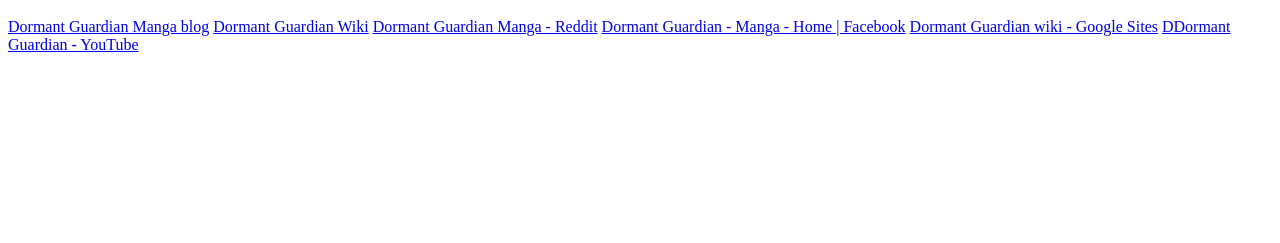
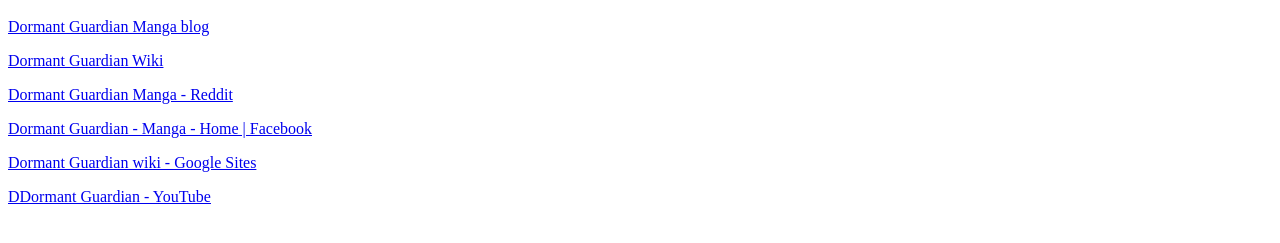
Before and after one commit to dormant-guardian/dormant-guardian-, a plain HTML site: page index.html in a window 1280 px wide. Shown: the part 165-408 px from the top of the page. Drawn offline with Linux system fonts and the light colour scheme.

Commit message:
Update index.html

```diff
--- a/index.html
+++ b/index.html
@@ -21,12 +21,12 @@
  <h1>Dormant guardian chapter list:</h1>
 
  <h1>Links</h1>
-  <a href="https://dormantguardian.blogspot.com/">Dormant Guardian Manga blog</a>
-  <a href="dormant-guardian.wikia.com/wiki/Dormant_Guardian">Dormant Guardian Wiki</a>
-  <a href="https://www.reddit.com/r/DormantGuardianManga/">Dormant Guardian Manga - Reddit</a>
-  <a href="https://www.facebook.com/Dormant-Guardian-Manga-1398413480247217/">Dormant Guardian - Manga - Home | Facebook</a>
-  <a href="https://sites.google.com/site/dormantguardianwiki/">Dormant Guardian wiki - Google Sites</a>
-  <a href="https://www.youtube.com/channel/UC7jS5AvhXwWwT5JHSYfCRyA">DDormant Guardian - YouTube</a>
+    <p><a href="https://dormantguardian.blogspot.com/">Dormant Guardian Manga blog</a></p>
+  <p><a href="dormant-guardian.wikia.com/wiki/Dormant_Guardian">Dormant Guardian Wiki</a></p>
+  <p><a href="https://www.reddit.com/r/DormantGuardianManga/">Dormant Guardian Manga - Reddit</a></p>
+  <p><a href="https://www.facebook.com/Dormant-Guardian-Manga-1398413480247217/">Dormant Guardian - Manga - Home | Facebook</a></p>
+  <p><a href="https://sites.google.com/site/dormantguardianwiki/">Dormant Guardian wiki - Google Sites</a></p>
+  <p><a href="https://www.youtube.com/channel/UC7jS5AvhXwWwT5JHSYfCRyA">DDormant Guardian - YouTube</a></p>
 </body>
 
 </html>
```
